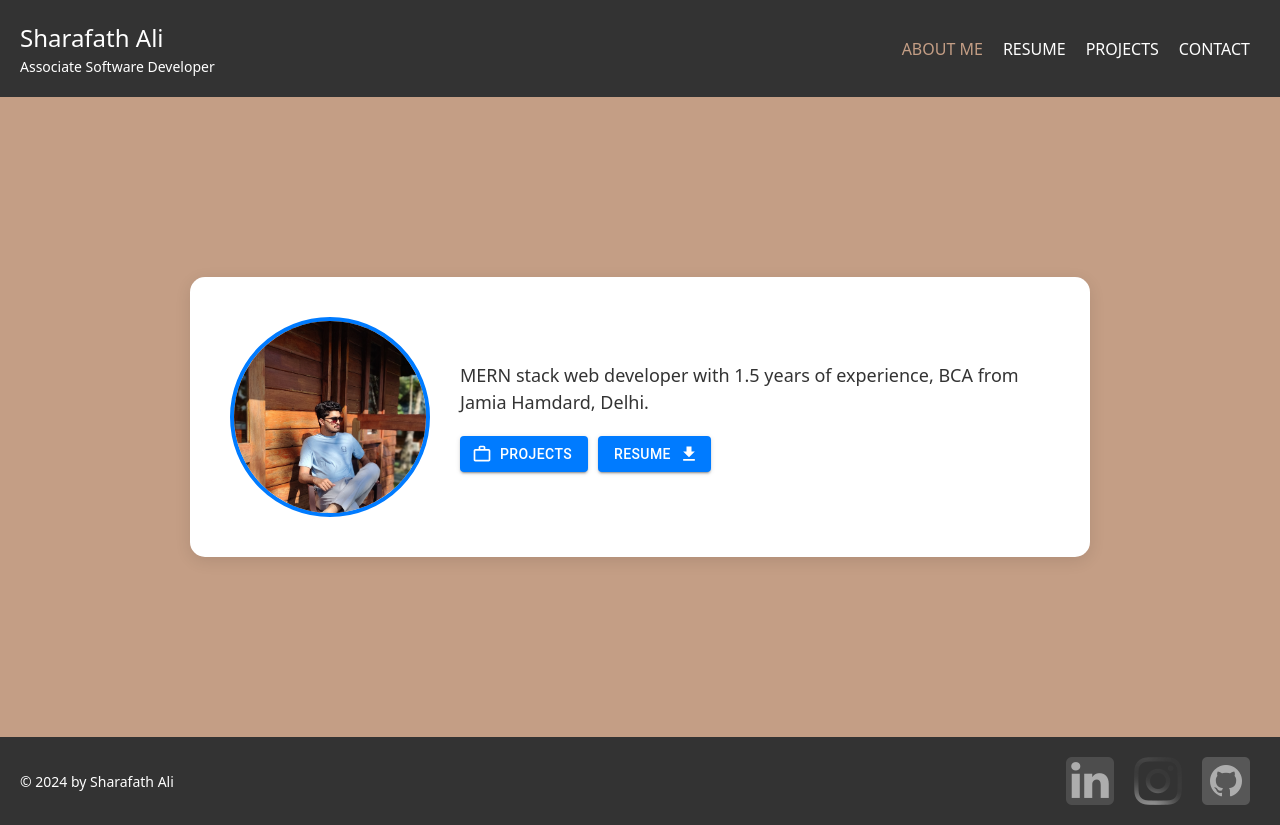
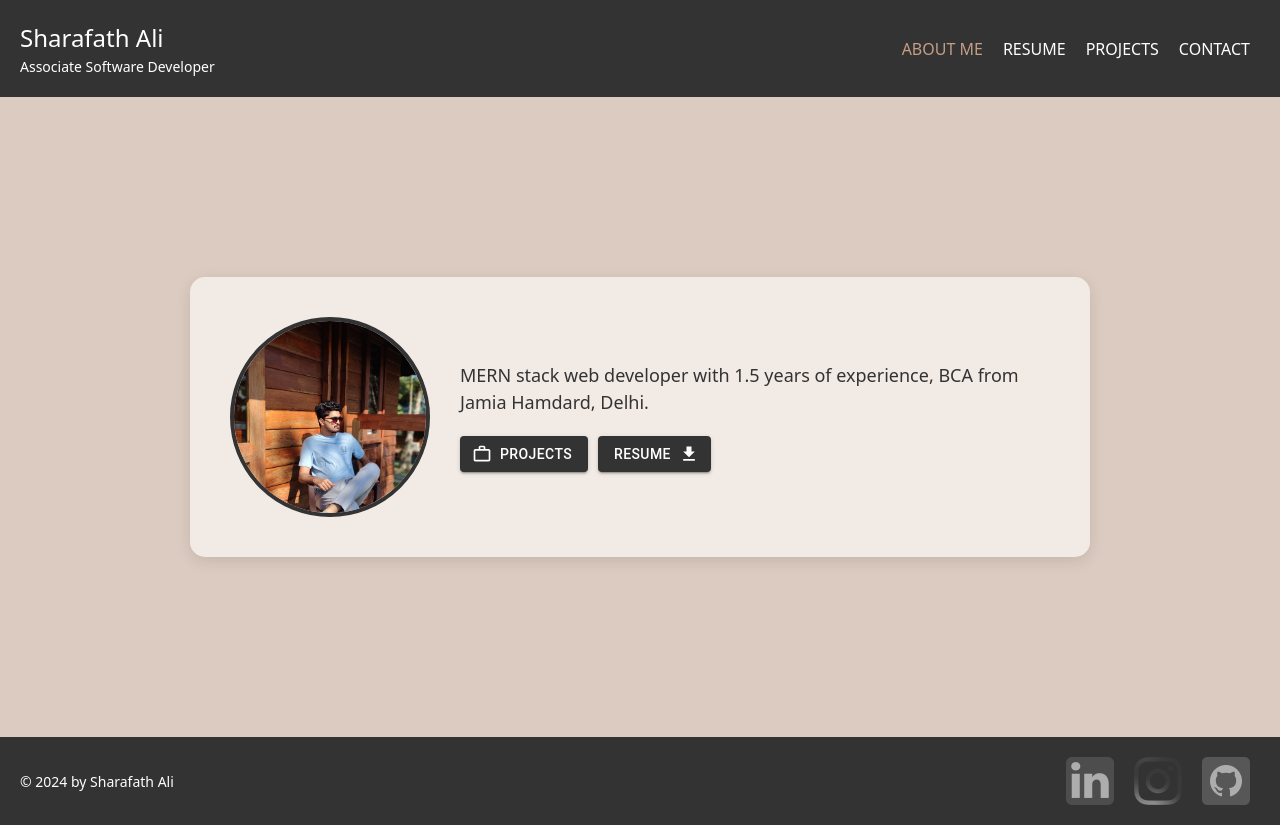
Before and after one commit to sharafath-ali/Personal-website, a React (Create React App) app: page / in a window 1280 px wide. Built offline with nearby package versions, Linux system fonts and the light colour scheme; a web font is replaced by a local one.

Commit message:
change in home page

```diff
--- a/src/Css/Body.css
+++ b/src/Css/Body.css
@@ -5,7 +5,7 @@
     align-items: center;
     padding: 20px;
     min-height: 80vh;
-    background-color: #C49E85;
+    background-color: #dbcbc1;
     /* Light background */
 }
 
@@ -13,7 +13,7 @@
     display: flex;
     flex-direction: row;
     align-items: center;
-    background-color: #ffffff;
+    background-color: #f2eae5;
     /* White background for the card */
     border-radius: 15px;
     box-shadow: 0 4px 16px rgba(0, 0, 0, 0.1);
@@ -36,7 +36,7 @@
     border-radius: 50%;
     margin-right: 30px;
     object-fit: cover;
-    border: 4px solid #007bff;
+    border: 4px solid #333;
     /* Border around the image */
 }
 
@@ -63,7 +63,7 @@
 }
 
 .custom-button {
-    background-color: #007bff !important;
+    background-color: #333 !important;
     /* Primary color */
     color: #fff !important;
     padding: 10px 20px;
@@ -74,9 +74,10 @@
 }
 
 .custom-button:hover {
-    background-color: #0056b3 !important;
+    background-color: #1a1919 !important;
     /* Darker shade on hover */
     transform: translateY(-2px);
+    /* box-shadow: 0 4px 16px rgba(0, 0, 0, 0.1); */
     /* Slight lift effect */
 }
 
--- a/src/Css/Header.css
+++ b/src/Css/Header.css
@@ -2,7 +2,7 @@
 :root {
     --dark-brown: #333;
     --medium-brown: #C49E85;
-    --light-brown: #FFD6AF;
+    --light-brown: #f2eae5;
     --white: #ffffff;
 }
 
```
